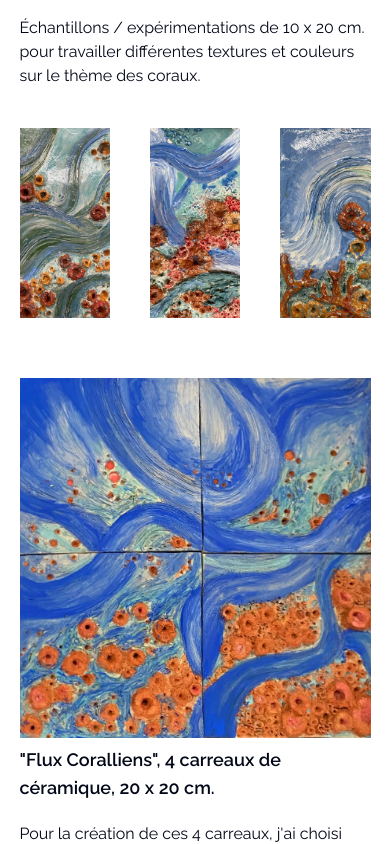
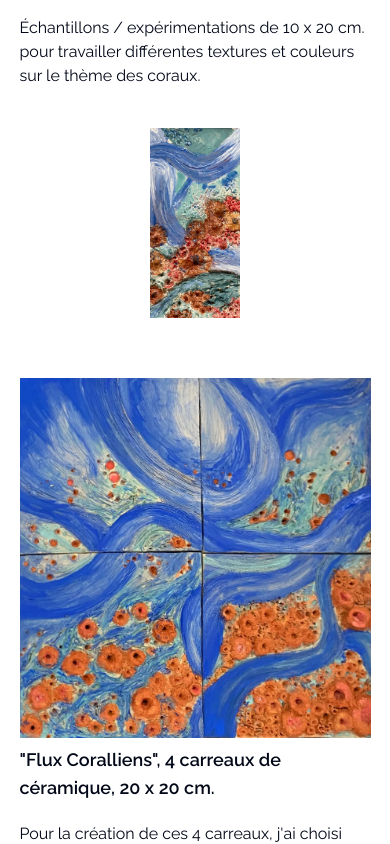
Before and after one commit to Raxuis/artaorea, a Next.js app: page /works in a window 390 px wide. Shown: the part 2160-3004 px from the top of the page. Built offline with nearby package versions, Linux system fonts and the light colour scheme.

Commit message:
test(animations): :dizzy: tried to use animations on mobile

```diff
--- a/app/layout.tsx
+++ b/app/layout.tsx
@@ -2,6 +2,7 @@ import type { Metadata } from "next";
 import { Raleway } from "next/font/google";
 import "./globals.css";
 import { Toaster } from "@/components/ui/sonner";
+import { cn } from "@/lib/utils";
 
 const raleway = Raleway({ subsets: ["latin"] });
 
@@ -17,7 +18,7 @@ export default function RootLayout({
 }>) {
   return (
     <html lang="en">
-      <body className={raleway.className}>
+      <body className={cn(raleway.className, 'overflow-x-hidden')}>
         {children}
       </body>
       <Toaster />
--- a/app/page.tsx
+++ b/app/page.tsx
@@ -23,12 +23,12 @@ export default function Home() {
   return (
     <>
       <Header imageSrc="/assets/character.png" alt="Artaoréa" link="https://instagram.com/art_aorea" />
-      <section className="m-[5vh_5vw] sm:m-[10vh_10vw] text-center flex flex-col items-center sm:gap-[25vh] arts-col" id="works">
+      <section className="m-[5vh_5vw] sm:m-[10vh_10vw] text-center flex flex-col items-center gap-[25vh] arts-col" id="works">
         {works.slice(0, 3).map((work, index) => (
           <HorizontalDisplay key={index} {...work} />
         ))}
       </section>
-      <section className="my-[10vh] mx-[10vw] sm:mt-[20vh] flex flex-col items-center">
+      <section className="my-[10vh] mx-[10vw] mt-[20vh] flex flex-col items-center">
         <div className="art-header bg-cyan text-white w-full text-center p-5 space-y-1">
           <h1 className="border-b border-white inline-flex">L'apparence cachée</h1>
           <p>20 x 20 x 30 cm</p>
--- a/src/utils/initiations.ts
+++ b/src/utils/initiations.ts
@@ -25,7 +25,7 @@ export const runAnimations = () => {
 
   // Run animations only if not on mobile
   // => Avoiding issues on mobile (horizontal scroll)
-  if (!isMobile) {
+  // if (!isMobile) {
   animations.forEach(({ target, fromOptions, toOptions, options }) => {
     const tl = gsap.timeline();
 
@@ -39,5 +39,5 @@ export const runAnimations = () => {
       tl.to(target, options);
     }
   });
+  // }
 }
-}
```
Lines whose indentation alone changed are shown as unchanged.
